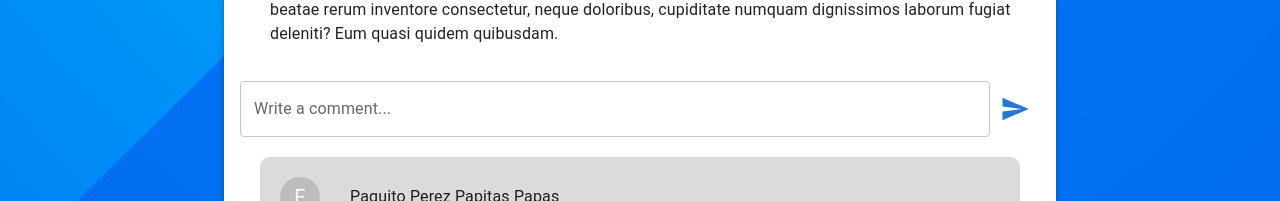
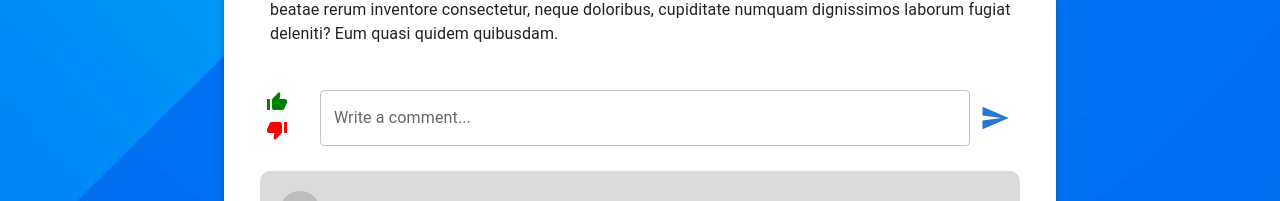
Before and after one commit to SubrosaDeddy/PWII-Project, a React (Create React App) app in the folder ourker-app/: page / in a window 1280 px wide. Shown: the part 231-432 px from the top of the page. Built offline with nearby package versions, Linux system fonts and the light colour scheme; the HTML template or start-up script is replaced by a standard one.

Commit message:
Sección de comentarios

```diff
--- a/ourker-app/src/pages/ViewPost.js
+++ b/ourker-app/src/pages/ViewPost.js
@@ -19,13 +19,16 @@ import { makeStyles } from "@material-ui/core/styles";
 import { ClassNames } from '@emotion/react';
 
 import SendIcon from '@mui/icons-material/Send';
+import ThumbDownAltIcon from '@mui/icons-material/ThumbDownAlt';
+import ThumbUpAltIcon from '@mui/icons-material/ThumbUpAlt';
 import { Avatar } from '@material-ui/core';
 import { border, borderColor, textAlign } from '@mui/system';
+import { LinearProgress, CircularProgress } from '@mui/material';
 
 const useStyles = makeStyles({
     WriteComment:
     {
-        width:"100%"
+        width:"90%"
     },
     Comment:
     {
@@ -78,10 +81,8 @@ export default function ViewPost() {
                         <Typography sx={{ fontSize:14, margin:"auto", textAlign:"left"}}>Trabajador: Pepito</Typography>
                         <Typography sx={{ fontSize:14, margin:"auto", textAlign:"right"}}>Categoria: Muebles</Typography>
                     </Box>
-
             </Grid>
 
-            {/* <Box height={'30px'}/> */}
             <Grid container spacing={1} xl={10} m={'auto'} className={classes.Description} sx={{display: "flex", alignItems: "center", justifyContent:"center", marginTop:"30px"}}>
                 <Typography variant="body1" gutterBottom>
                             Lorem ipsum dolor sit amet, consectetur adipisicing elit. Quos
@@ -89,9 +90,12 @@ export default function ViewPost() {
                             neque doloribus, cupiditate numquam dignissimos laborum fugiat deleniti? Eum
                             quasi quidem quibusdam.
                 </Typography>
+                <LinearProgress variant="determinate" value={70} />
             </Grid>
-            <Box sx={{display:"flex", flexDirection:"row", alignItems:"center", justifyContent:"space-between"}}>
-                <TextField id="outlined-basic" label="Write a comment..." variant="outlined" className={classes.WriteComment}/><SendIcon sx={{mx:"10px", color:color_one.primary.main, fontSize:"30px"}}/>
+            <Box sx={{display:"flex", flexDirection:"row", alignItems:"center", justifyContent:"space-between", m:"20px"}}>
+                    <Box sx={{m:"5px"}}> <ThumbUpAltIcon sx={{color:"green"}}/> <ThumbDownAltIcon sx={{color:"red"}}/></Box>
+                    <TextField id="outlined-basic" label="Write a comment..." variant="outlined" className={classes.WriteComment}/>
+                    <SendIcon sx={{mx:"10px", color:color_one.primary.main, fontSize:"30px"}}/>
             </Box>
             <Grid container className={classes.Comment} sx={{}}>
                     <Avatar item xs={5} sx={{m:"10px", width:"30px"}}>E</Avatar>
```
Lines whose indentation alone changed are shown as unchanged.
